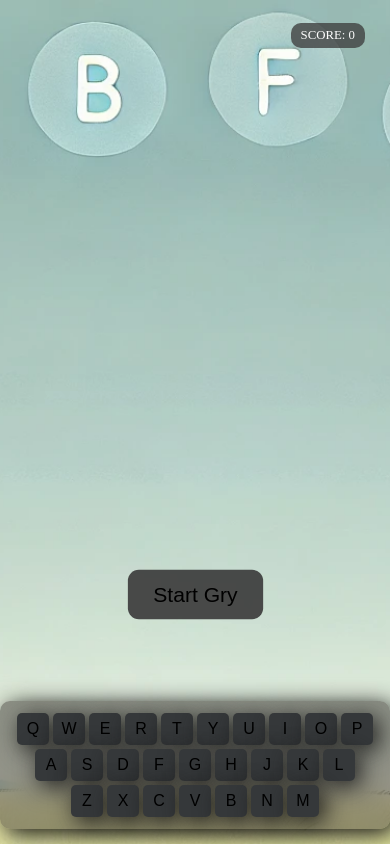
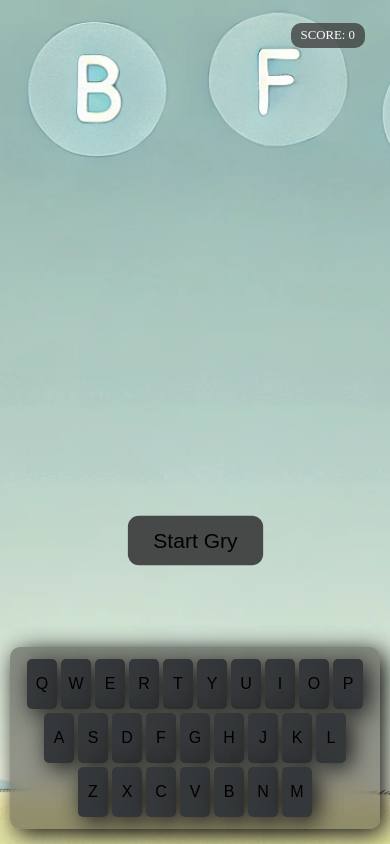
Before and after one commit to dalewandowski/RandomLetterApp, a React (Vite) app: page / in a window 390 px wide. Built offline with nearby package versions, Linux system fonts and the light colour scheme.

Commit message:
Resize letterButton to small screen

```diff
--- a/src/Components/Keyboard/keyboard.module.css
+++ b/src/Components/Keyboard/keyboard.module.css
@@ -35,8 +35,8 @@
 
 @media (max-width: 719px) {
   .letterButton {
-    height: 32px;
-    width: 32px;
+    height: 30x;
+    width: 30px;
     margin: 2px;
   }
 }
```
